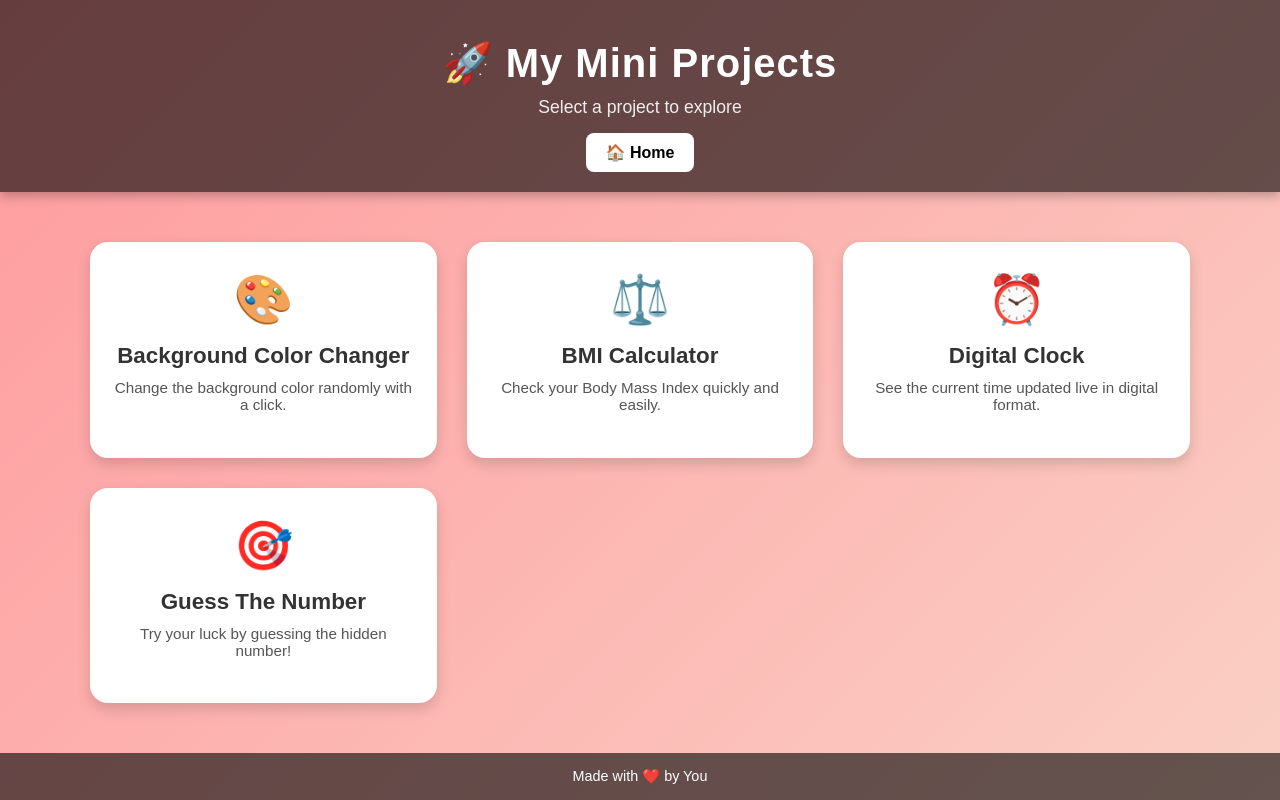
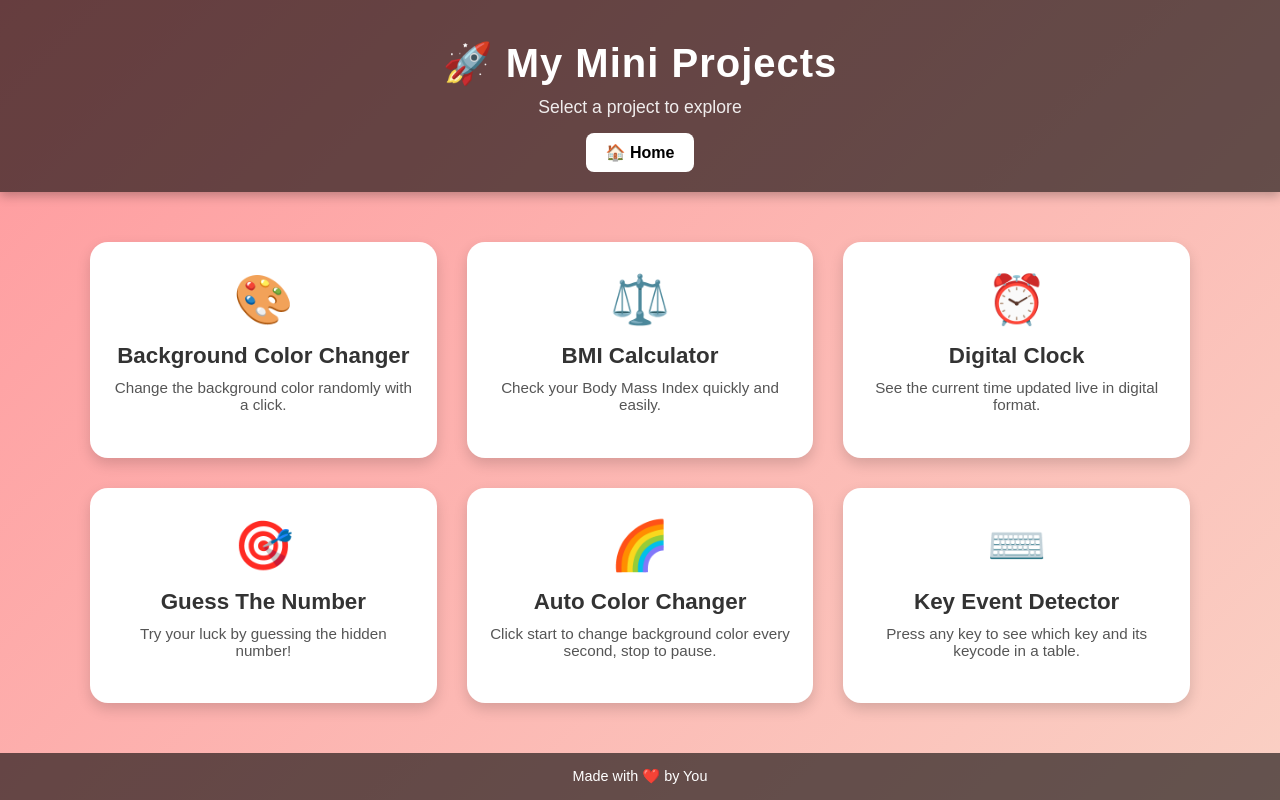
Before and after one commit to bisht845/JS-Tutorial, a plain HTML site: page 07_projects/home.html in a window 1280 px wide. Drawn offline with Linux system fonts and the light colour scheme.

Commit message:
add 2 project

```diff
--- a/07_projects/home.html
+++ b/07_projects/home.html
@@ -41,6 +41,19 @@
       <h2>Guess The Number</h2>
       <p>Try your luck by guessing the hidden number!</p>
     </a>
+    <!-- NEW PROJECT 5 -->
+    <a href="./05_project/index.html" class="card">
+      <div class="icon">🌈</div>
+      <h2>Auto Color Changer</h2>
+      <p>Click start to change background color every second, stop to pause.</p>
+    </a>
+
+    <!-- NEW PROJECT 6 -->
+    <a href="./06_project/index.html" class="card">
+      <div class="icon">⌨️</div>
+      <h2>Key Event Detector</h2>
+      <p>Press any key to see which key and its keycode in a table.</p>
+    </a>
   </main>
 
   <!-- Footer -->
```
